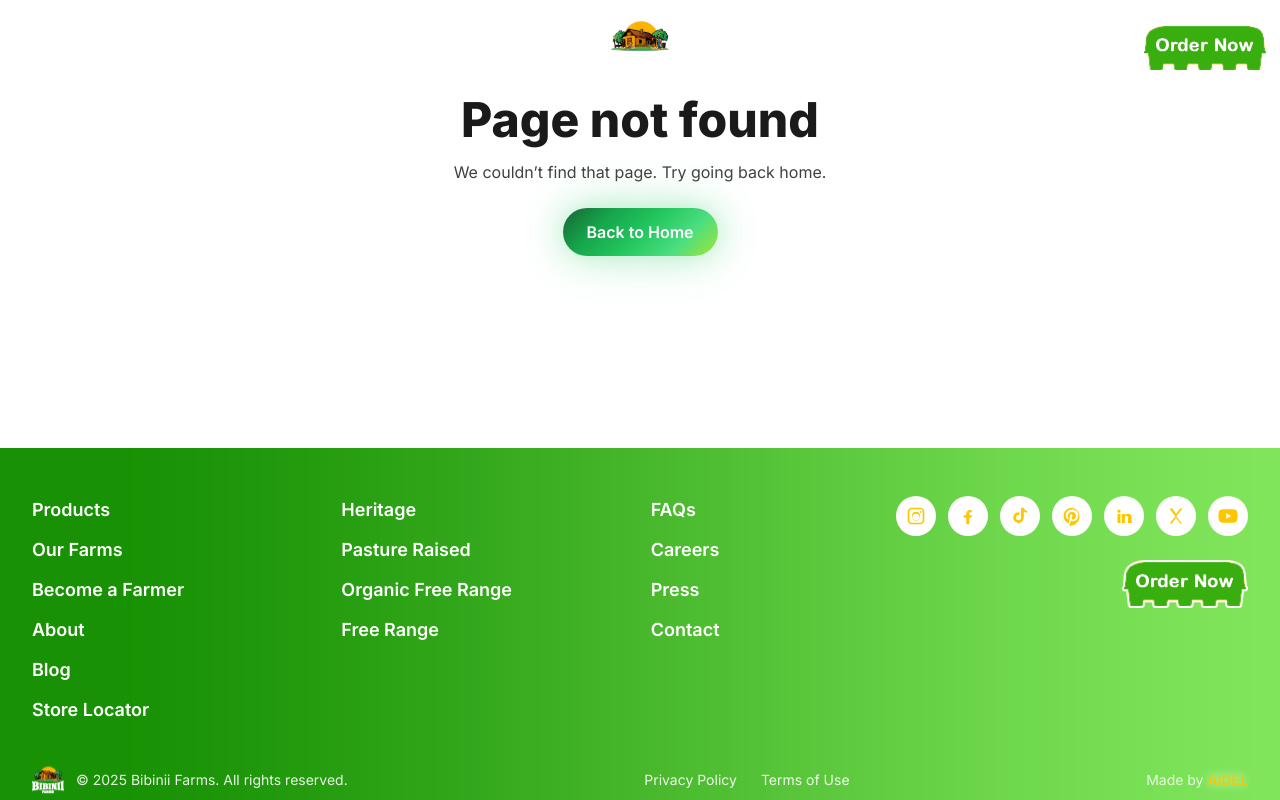
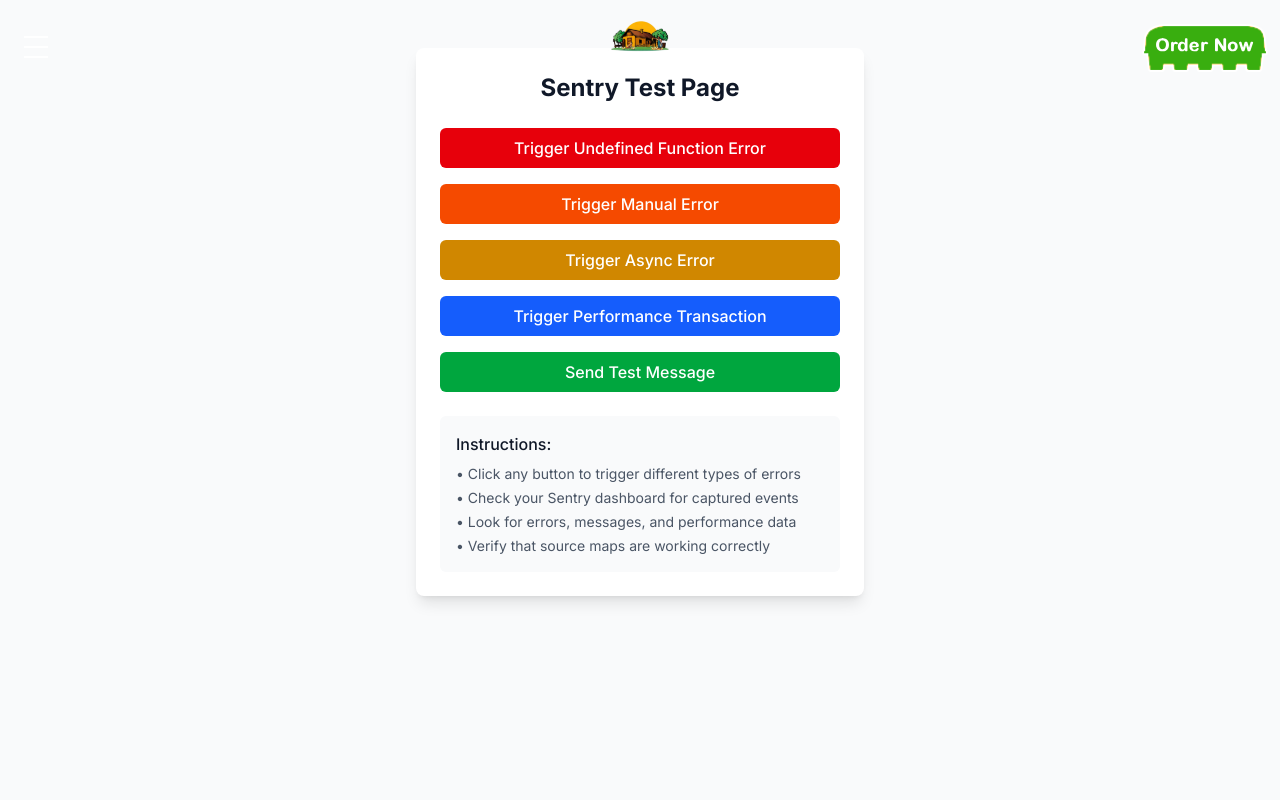
Before and after one commit to edhumbling/bibiiniifarms, a Next.js app: page /sentry-example-page in a window 1280 px wide. Before the commit this address had no page. Shown: the top 800 px of the page. Built offline with nearby package versions, Linux system fonts and the light colour scheme; a web font is replaced by a local one.

Commit message:
Add SentryTestButton component for development error tracking in Home page

```diff
--- /dev/null
+++ b/app/components/SentryTestButton.tsx
@@ -0,0 +1,58 @@
+'use client';
+
+import { useState } from 'react';
+import * as Sentry from '@sentry/nextjs';
+
+export default function SentryTestButton() {
+  const [showTest, setShowTest] = useState(false);
+
+  const triggerTestError = () => {
+    try {
+      // Intentionally trigger an error
+      throw new Error('Test error from main page - Sentry integration test');
+    } catch (error) {
+      Sentry.captureException(error);
+      alert('Test error sent to Sentry! Check your dashboard.');
+    }
+  };
+
+  // Only show in development
+  if (process.env.NODE_ENV !== 'development') {
+    return null;
+  }
+
+  return (
+    <div className="fixed bottom-4 right-4 z-50">
+      {!showTest ? (
+        <button
+          onClick={() => setShowTest(true)}
+          className="bg-gray-800 text-white px-3 py-2 rounded-md text-sm hover:bg-gray-700 transition-colors"
+          title="Sentry Test"
+        >
+          🐛 Test Sentry
+        </button>
+      ) : (
+        <div className="bg-white border border-gray-200 rounded-lg shadow-lg p-4 w-64">
+          <div className="flex justify-between items-center mb-3">
+            <h3 className="font-medium text-gray-900">Sentry Test</h3>
+            <button
+              onClick={() => setShowTest(false)}
+              className="text-gray-400 hover:text-gray-600"
+            >
+              ✕
+            </button>
+          </div>
+          <button
+            onClick={triggerTestError}
+            className="w-full bg-red-600 hover:bg-red-700 text-white py-2 px-3 rounded-md text-sm"
+          >
+            Trigger Test Error
+          </button>
+          <p className="text-xs text-gray-500 mt-2">
+            This will send a test error to your Sentry dashboard
+          </p>
+        </div>
+      )}
+    </div>
+  );
+}
--- a/app/page.tsx
+++ b/app/page.tsx
@@ -3,6 +3,7 @@ import Image from "next/image";
 import Reveal from "@/app/components/Reveal";
 import ImageCarousel from "@/app/components/ImageCarousel";
 import FooterBackground from "./footer background.svg";
+import SentryTestButton from "@/app/components/SentryTestButton";
 
 export default function Home() {
   return (
@@ -152,6 +153,9 @@ export default function Home() {
           </div>
         </div>
       </section>
+
+      {/* Sentry Test Button - Only visible in development */}
+      <SentryTestButton />
     </div>
   );
 }
--- /dev/null
+++ b/app/sentry-example-page/page.tsx
@@ -0,0 +1,126 @@
+'use client';
+
+import { useState } from 'react';
+import * as Sentry from '@sentry/nextjs';
+
+export default function SentryExamplePage() {
+  const [errorMessage, setErrorMessage] = useState<string>('');
+
+  const triggerUndefinedFunction = () => {
+    try {
+      // @ts-ignore - Intentionally calling undefined function
+      myUndefinedFunction();
+    } catch (error) {
+      setErrorMessage('Undefined function error triggered!');
+      Sentry.captureException(error);
+    }
+  };
+
+  const triggerManualError = () => {
+    try {
+      throw new Error('This is a test error from Sentry Example Page');
+    } catch (error) {
+      setErrorMessage('Manual error triggered!');
+      Sentry.captureException(error);
+    }
+  };
+
+  const triggerPerformanceIssue = () => {
+    // Simulate a performance issue
+    const transaction = Sentry.startTransaction({
+      name: 'Test Performance Transaction',
+      op: 'test.performance',
+    });
+
+    // Simulate some work
+    setTimeout(() => {
+      transaction.finish();
+      setErrorMessage('Performance transaction completed!');
+    }, 2000);
+  };
+
+  const sendTestMessage = () => {
+    Sentry.captureMessage('This is a test message from Sentry Example Page', 'info');
+    setErrorMessage('Test message sent to Sentry!');
+  };
+
+  const triggerAsyncError = async () => {
+    try {
+      // Simulate an async error
+      await new Promise((_, reject) => {
+        setTimeout(() => {
+          reject(new Error('Async error from Sentry Example Page'));
+        }, 100);
+      });
+    } catch (error) {
+      setErrorMessage('Async error triggered!');
+      Sentry.captureException(error);
+    }
+  };
+
+  return (
+    <div className="min-h-screen bg-gray-50 py-12 px-4 sm:px-6 lg:px-8">
+      <div className="max-w-md mx-auto bg-white rounded-lg shadow-lg p-6">
+        <h1 className="text-2xl font-bold text-gray-900 mb-6 text-center">
+          Sentry Test Page
+        </h1>
+
+        <div className="space-y-4">
+          <button
+            onClick={triggerUndefinedFunction}
+            className="w-full bg-red-600 hover:bg-red-700 text-white font-medium py-2 px-4 rounded-md transition-colors"
+          >
+            Trigger Undefined Function Error
+          </button>
+
+          <button
+            onClick={triggerManualError}
+            className="w-full bg-orange-600 hover:bg-orange-700 text-white font-medium py-2 px-4 rounded-md transition-colors"
+          >
+            Trigger Manual Error
+          </button>
+
+          <button
+            onClick={triggerAsyncError}
+            className="w-full bg-yellow-600 hover:bg-yellow-700 text-white font-medium py-2 px-4 rounded-md transition-colors"
+          >
+            Trigger Async Error
+          </button>
+
+          <button
+            onClick={triggerPerformanceIssue}
+            className="w-full bg-blue-600 hover:bg-blue-700 text-white font-medium py-2 px-4 rounded-md transition-colors"
+          >
+            Trigger Performance Transaction
+          </button>
+
+          <button
+            onClick={sendTestMessage}
+            className="w-full bg-green-600 hover:bg-green-700 text-white font-medium py-2 px-4 rounded-md transition-colors"
+          >
+            Send Test Message
+          </button>
+        </div>
+
+        {errorMessage && (
+          <div className="mt-6 p-4 bg-blue-50 border border-blue-200 rounded-md">
+            <p className="text-blue-800">{errorMessage}</p>
+            <p className="text-blue-600 text-sm mt-2">
+              Check your Sentry dashboard to see the captured events!
+            </p>
+          </div>
+        )}
+
+        <div className="mt-6 p-4 bg-gray-50 rounded-md">
+          <h3 className="font-medium text-gray-900 mb-2">Instructions:</h3>
+          <ul className="text-sm text-gray-600 space-y-1">
+            <li>• Click any button to trigger different types of errors</li>
+            <li>• Check your Sentry dashboard for captured events</li>
+            <li>• Look for errors, messages, and performance data</li>
+            <li>• Verify that source maps are working correctly</li>
+          </ul>
+        </div>
+      </div>
+    </div>
+  );
+}
```
